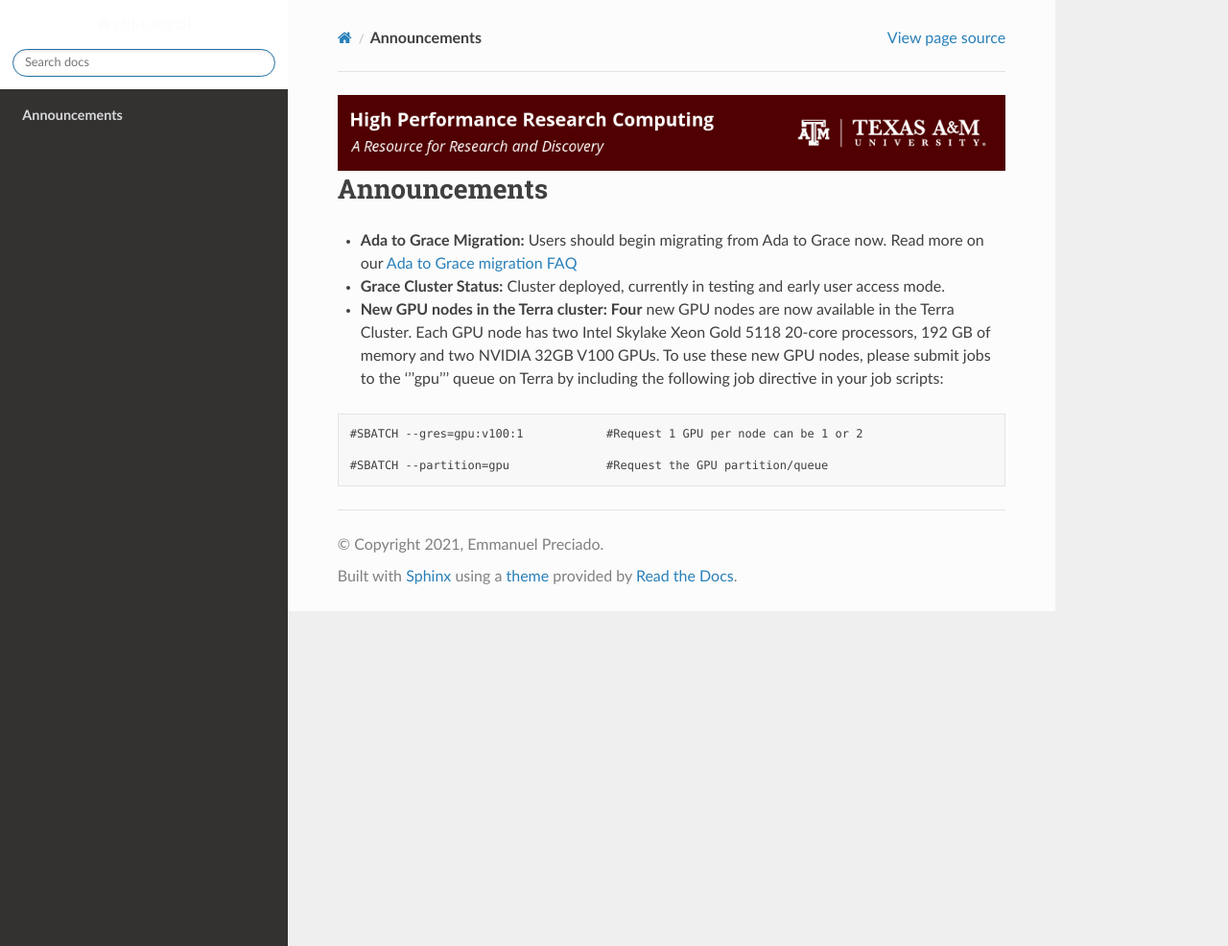
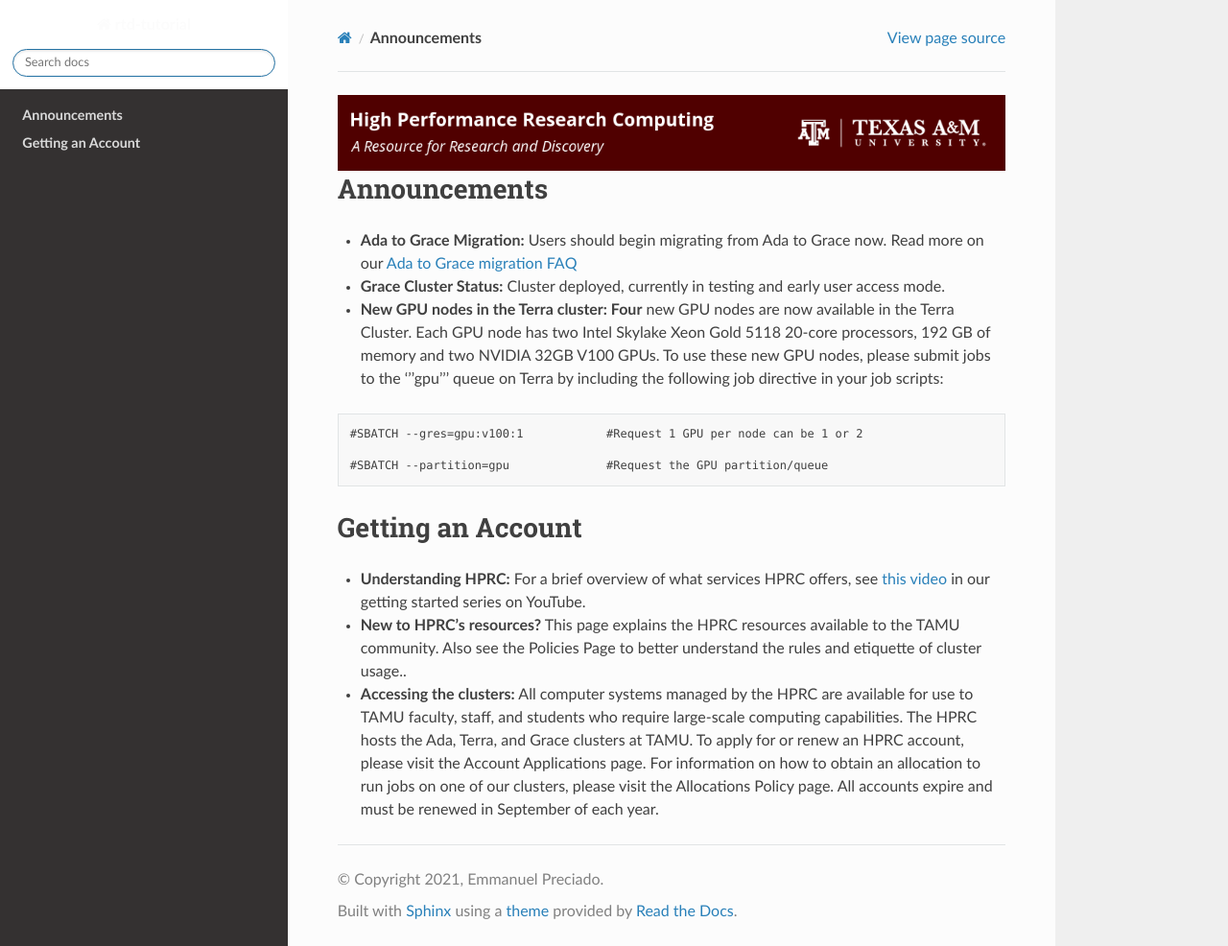
Before and after one commit to EmmanuelDej/rtd-tutorial, a Sphinx documentation site: the page built from docs/index.rst, in a window 1280 px wide and 986 px high. Shown: the whole window at 96% size. Built offline with Sphinx 7.4.7 and the Read the Docs theme 2.0.0, drawn with Linux system fonts in a browser that asks for light colours.

Commit message:
Update index.rst

```diff
--- a/docs/index.rst
+++ b/docs/index.rst
@@ -24,3 +24,10 @@
    #SBATCH --gres=gpu:v100:1            #Request 1 GPU per node can be 1 or 2
 
    #SBATCH --partition=gpu              #Request the GPU partition/queue
+
+**Getting an Account**
+================
+
+* **Understanding HPRC:** For a brief overview of what services HPRC offers, see `this video <https://www.youtube.com/watch?v=rfqtDigwgMg&list=PLHR4HLly3i4YrkNWcUE77t8i-AkwN5AN8>`_ in our getting started series on YouTube.
+* **New to HPRC's resources?** This page explains the HPRC resources available to the TAMU community. Also see the Policies Page to better understand the rules and etiquette of cluster usage..
+* **Accessing the clusters:** All computer systems managed by the HPRC are available for use to TAMU faculty, staff, and students who require large-scale computing capabilities. The HPRC hosts the Ada, Terra, and Grace clusters at TAMU. To apply for or renew an HPRC account, please visit the Account Applications page. For information on how to obtain an allocation to run jobs on one of our clusters, please visit the Allocations Policy page. All accounts expire and must be renewed in September of each year.
```
